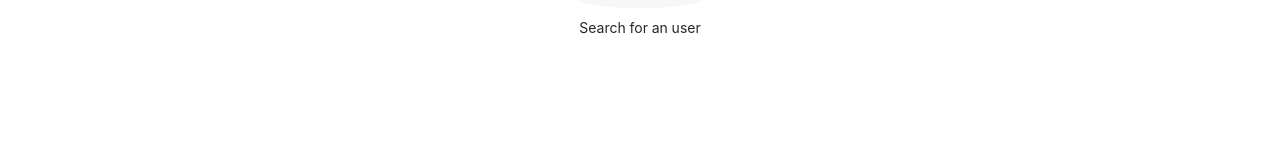
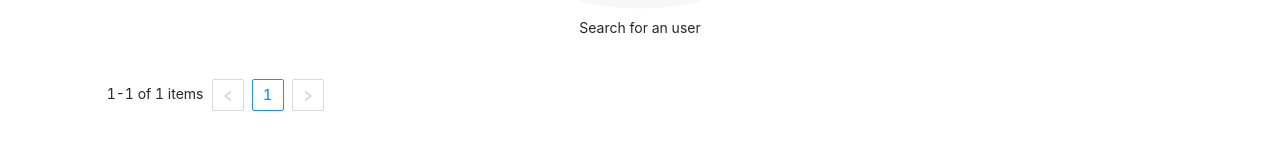
Before and after one commit to hparody/torre-react, a React (Create React App) app: page /users in a window 1280 px wide. Shown: the part 364-514 px from the top of the page. Built offline with nearby package versions, Linux system fonts and the light colour scheme.

Commit message:
[Feature]: Pagination

```diff
--- /dev/null
+++ b/src/Components/UI/Pagination/Pagination.js
@@ -0,0 +1,20 @@
+import React from "react";
+import { Pagination } from "antd";
+import "./Pagination.less"
+
+const PaginationSection = (props) => {
+	return (
+		<Pagination
+			className="pagination"
+			current={props.current}
+			onChange={props.onChange}
+			total={props.total}
+			showSizeChanger={false}
+			showQuickJumper
+			showTotal={(total, range) => `${range[0]}-${range[1]} of ${total} items`}
+			defaultPageSize={props.defaultPageSize}
+		/>
+	);
+};
+
+export default PaginationSection;
--- /dev/null
+++ b/src/Components/UI/Pagination/Pagination.less
@@ -0,0 +1,3 @@
+.pagination {
+	margin: 20px 0px !important;
+}
--- a/src/Containers/Users/Users.js
+++ b/src/Containers/Users/Users.js
@@ -1,13 +1,11 @@
 import React, { useEffect, useState } from "react";
 import { Row, Col, Divider, Empty } from "antd";
 import SearchBar from "../../Components/UI/Search Bar/Search Bar";
-// import NoResult from "../../Components/UI/No Result/No Result";
-// import Loader from "../../Components/UI/Loader/Loader";
 import Requests from "../../Components/Requests/Requests";
 import UsersResults from "../../Components/Users/Search Results";
-// import UsersCard from "../../Components/Users/Users Card";
+import Pagination from "../../Components/UI/Pagination/Pagination";
 
-const PAGE_SIZE  = 20;
+const PAGE_SIZE = 20;
 
 const Users = (props) => {
 	const [loading, setLoading] = useState(false);
@@ -15,6 +13,7 @@ const Users = (props) => {
 	const [allData, setAllData] = useState([]);
 	const [currentPageData, setCurrentPageData] = useState([]);
 	const [currentPage, setCurrentPage] = useState(1);
+	const [totalUsersInSearch, setTotalUsersInSearch] = useState(1);
 
 	function searchUsers(search) {
 		console.log("Searching: " + search);
@@ -34,15 +33,21 @@ const Users = (props) => {
 				.then((res) => {
 					setAllData(res.results);
 					setCurrentPage(1);
+					const totalNumOfUsers = res.results.length;
+					setTotalUsersInSearch(totalNumOfUsers);
 					if (res.results.length > 0) {
+						let currentPageData;
 						if (res.results.length > PAGE_SIZE) {
-							const multiplier =
+							const initialIndex =
 								currentPage === 1 ? 0 : (currentPage - 1) * PAGE_SIZE;
-							setCurrentPageData(
-								res.results.slice(multiplier, multiplier + PAGE_SIZE)
+							currentPageData = res.results.slice(
+								initialIndex,
+								initialIndex + PAGE_SIZE
 							);
+							setCurrentPageData(currentPageData);
 						} else {
-							setCurrentPageData(res.results);
+							currentPageData = res.results;
+							setCurrentPageData(currentPageData);
 						}
 					} else {
 						setCurrentPageData([]);
@@ -54,6 +59,22 @@ const Users = (props) => {
 					setLoading(false);
 				});
 		}
+	}
+
+	const onChangePagination = (selectedPage) => {
+		setCurrentPage(selectedPage);
+		setLoading(true);
+		let currentPageData;
+		if (allData.length > PAGE_SIZE) {
+			const initialIndex =
+				selectedPage === 1 ? 0 : (selectedPage - 1) * PAGE_SIZE;
+			currentPageData = allData.slice(initialIndex, initialIndex + PAGE_SIZE);
+			setCurrentPageData(currentPageData);
+		} else {
+			currentPageData = allData;
+			setCurrentPageData(currentPageData);
+		}
+		setLoading(false);
 	};
 
 	const searchBarConfigs = {
@@ -77,6 +98,16 @@ const Users = (props) => {
 					currentPageData={currentPageData}
 				></UsersResults>
 			</Row>
+			<Row justify="center" align="middle">
+				<Col span={20}>
+					<Pagination
+						current={currentPage}
+						onChange={onChangePagination}
+						defaultPageSize={PAGE_SIZE}
+						total={totalUsersInSearch}
+					></Pagination>
+				</Col>
+			</Row>
 		</React.Fragment>
 	);
 };
```
Also changed, not shown: 1 other file (tests, documents, lock files or other folders).
